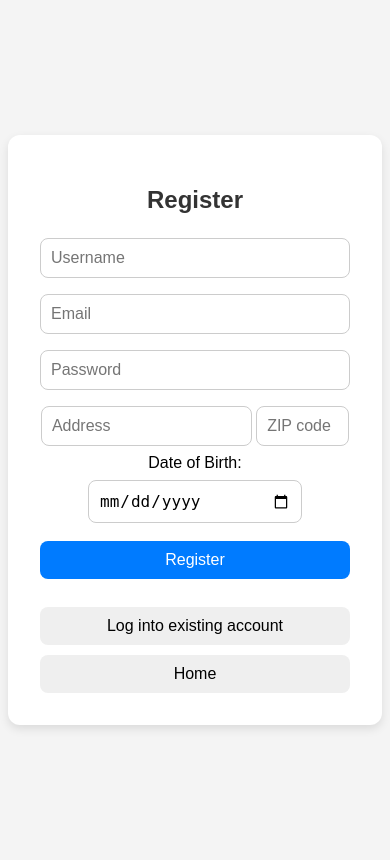
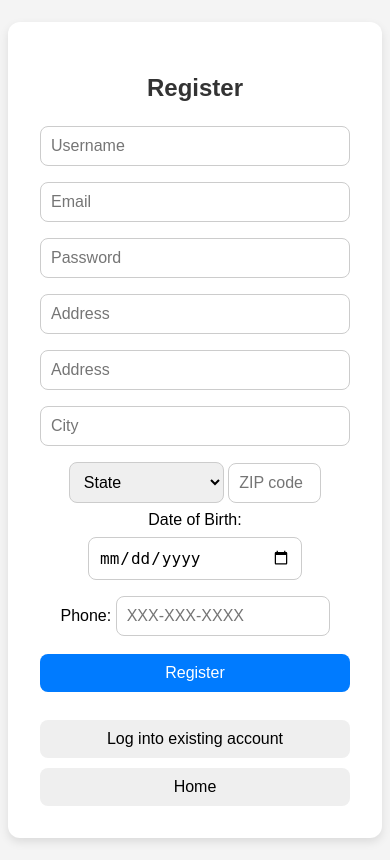
Before and after one commit to bmai1/CMPE-131-Group-1, a Flask app: page /registration in a window 390 px wide. Run offline with Flask 3, Linux system fonts and the light colour scheme.

Commit message:
added future for registration.html like address2, (not required), phone, state,city Also made same changes on app.py to make sql work along with schema.sql Also, made some changes to add user name on dahsboard

```diff
--- a/app.py
+++ b/app.py
@@ -1,8 +1,9 @@
 import sqlite3
 import bcrypt
-from flask import Flask, render_template, g, request, redirect, url_for
+from flask import Flask, render_template, g, request, redirect, url_for, session
 
 app = Flask(__name__)
+app.secret_key = 'your_secret_key'
 app.config['DATABASE'] = 'database/users.db'
 
 def init_db():
@@ -49,6 +50,7 @@ def login():
         user = db.execute("SELECT * FROM users WHERE username = ?", (username,)).fetchone()
 
         if user and bcrypt.checkpw(password.encode('utf-8'), user['password']):
+            session['username'] = username
             return redirect(url_for('dashboard'))
         else:
             message = "Invalid username or password."
@@ -67,7 +69,12 @@ def registration():
         username = request.form['userid']
         email = request.form['email']
         address1 = request.form['address1']
+        address2 = request.form['address2']
+        city = request.form['city']
+        state = request.form['state']
+        zip = request.form['zip']
         dob = request.form['dob']
+        phone = request.form['phone']
         password = request.form['password']
 
         db = get_db()
@@ -78,7 +85,7 @@ def registration():
             message = "Username already taken!"
         else:
             hashed_password = bcrypt.hashpw(password.encode('utf-8'), bcrypt.gensalt())
-            db.execute("INSERT INTO users (username, email, address1, dob, password) VALUES (?, ?, ?, ?, ?)", (username, email, address1, dob, hashed_password))
+            db.execute("INSERT INTO users (username, email, address1, address2, city, state, zip, dob, phone, password) VALUES (?, ?, ?, ?, ?, ?, ?, ?, ?, ?)", (username, email, address1, address2, city, state, zip, dob, phone, hashed_password))
             db.commit()
             message = "Registration successful! You can now log in."
             return redirect(url_for('login'))
@@ -91,4 +98,8 @@ def dashboard():
        Route for dashboard.
        Open/close and view user accounts.
     """
-    return render_template('dashboard.html')
+    if 'username' in session:
+        username = session['username']
+        return render_template('dashboard.html', username=username)
+    else:
+        return redirect(url_for('login'))
--- a/database/schema.sql
+++ b/database/schema.sql
@@ -2,6 +2,11 @@ CREATE TABLE users (
     username VARCHAR(50) NOT NULL UNIQUE,
     email VARCHAR(50) NOT NULL,
     address1 VARCHAR(50) NOT NULL,
+    address2 VARCHAR(50) ,
+    city VARCHAR(50) NOT NULL,
+    "state" VARCHAR(50) NOT NULL,
+    zip VARCHAR(50) NOT NULL,
     dob DATE NOT NULL,
+    phone VARCHAR(50) NOT NULL,
     password BLOB NOT NULL
 );
--- a/templates/registration.html
+++ b/templates/registration.html
@@ -20,12 +20,75 @@
             <input class="login-input" id="password" name="password" autocomplete="off" type="password" placeholder="Password" minlength="5" required>
             <br>
             <div>
-                <input class="login-input" id="address1" style="width: 68%;" name="address1" autocomplete="off" placeholder="Address" required>
-                <input class="login-input" id="zip" style="width: 30%;" name="zip" autocomplete="off" placeholder="ZIP code" required>
+                <input class="login-input" id="address1"  name="address1" autocomplete="off" placeholder="Address" required>
+                <br>
+                <input class="login-input" id="address2"  name="address2" autocomplete="off" placeholder="Address" >
+            </div>
+            <div>
+                <input class="login-input" id="city"  name="city" autocomplete="off" placeholder="City" required>
+                <br>
+                <select class="login-input" id="state" style="width: 50%;" name="state" required>
+                    <option value="" disabled selected>State</option>
+                    <option value="AL">Alabama</option>
+                    <option value="AK">Alaska</option>
+                    <option value="AZ">Arizona</option>
+                    <option value="AR">Arkansas</option>
+                    <option value="CA">California</option>
+                    <option value="CO">Colorado</option>
+                    <option value="CT">Connecticut</option>
+                    <option value="DE">Delaware</option>
+                    <option value="FL">Florida</option>
+                    <option value="GA">Georgia</option>
+                    <option value="HI">Hawaii</option>
+                    <option value="ID">Idaho</option>
+                    <option value="IL">Illinois</option>
+                    <option value="IN">Indiana</option>
+                    <option value="IA">Iowa</option>
+                    <option value="KS">Kansas</option>
+                    <option value="KY">Kentucky</option>
+                    <option value="LA">Louisiana</option>
+                    <option value="ME">Maine</option>
+                    <option value="MD">Maryland</option>
+                    <option value="MA">Massachusetts</option>
+                    <option value="MI">Michigan</option>
+                    <option value="MN">Minnesota</option>
+                    <option value="MS">Mississippi</option>
+                    <option value="MO">Missouri</option>
+                    <option value="MT">Montana</option>
+                    <option value="NE">Nebraska</option>
+                    <option value="NV">Nevada</option>
+                    <option value="NH">New Hampshire</option>
+                    <option value="NJ">New Jersey</option>
+                    <option value="NM">New Mexico</option>
+                    <option value="NY">New York</option>
+                    <option value="NC">North Carolina</option>
+                    <option value="ND">North Dakota</option>
+                    <option value="OH">Ohio</option>
+                    <option value="OK">Oklahoma</option>
+                    <option value="OR">Oregon</option>
+                    <option value="PA">Pennsylvania</option>
+                    <option value="RI">Rhode Island</option>
+                    <option value="SC">South Carolina</option>
+                    <option value="SD">South Dakota</option>
+                    <option value="TN">Tennessee</option>
+                    <option value="TX">Texas</option>
+                    <option value="UT">Utah</option>
+                    <option value="VT">Vermont</option>
+                    <option value="VA">Virginia</option>
+                    <option value="WA">Washington</option>
+                    <option value="WV">West Virginia</option>
+                    <option value="WI">Wisconsin</option>
+                    <option value="WY">Wyoming</option>
+                </select>
+                <input class="login-input" id="zip" style="width: 30%;" name="zip" autocomplete="off" placeholder="ZIP code" maxlength="10" required>
             </div>
             <div>
                 <label for="dob">Date of Birth:</label>
                 <input class="login-input" style="width: 69%;" type="date" id="dob" name="dob" required>
+            </div>
+            <div>
+                <label for="phone">Phone:</label>
+                <input class="login-input" style="width: 69%;" type="tel" id="phone" name="phone" pattern="{3}-{3}-{4}" placeholder="XXX-XXX-XXXX" maxlength="12" required>
             </div>
             <button type="submit" class="login-button">Register</button>
         </form>
```
Also changed, not shown: templates/dashboard.html (+9 -1 lines), database/users.db.
